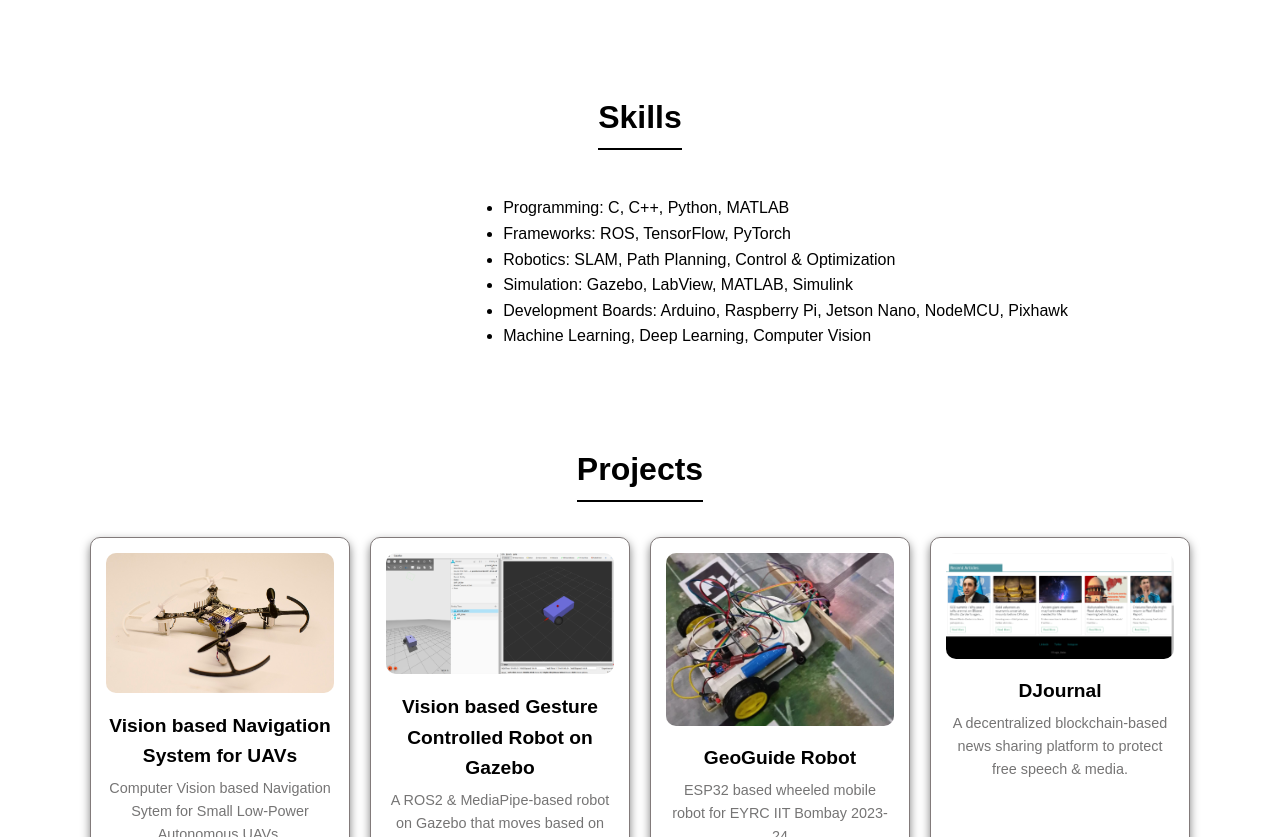
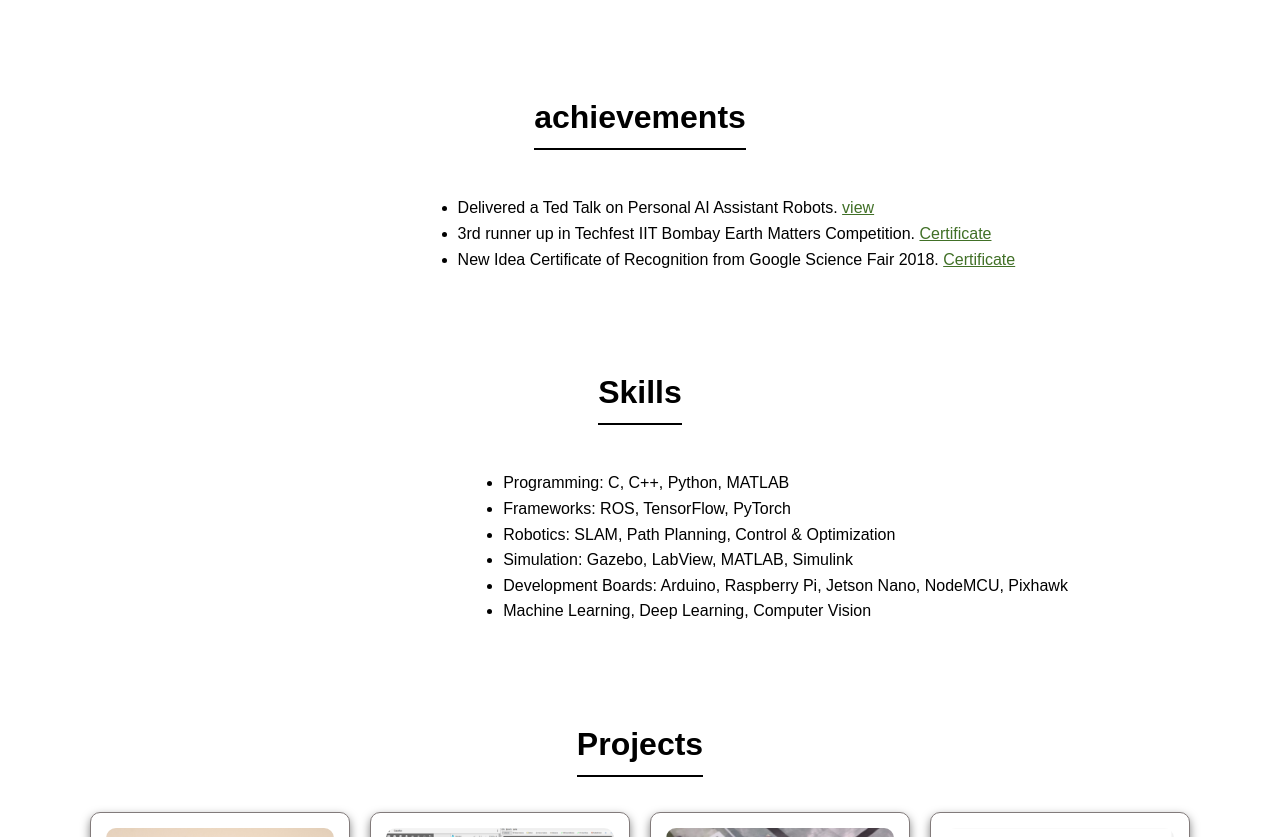
Before and after one commit to Vedansh360/PersonalWeb, a plain HTML site: page index.html in a window 1280 px wide. Shown: the part 1503-2340 px from the top of the page. Drawn offline with Linux system fonts and the light colour scheme; a script that the page names is missing.

Commit message:
Added achievements section.

```diff
--- a/index.html
+++ b/index.html
@@ -86,6 +86,17 @@
         </div>
     </section>
 
+    <section id="achievements">
+        <div class="achievements-container section-container">
+            <h2>achievements</h2>
+            <ul>
+                <li>Delivered a Ted Talk on Personal AI Assistant Robots. <span class="view-more-links"><a href="https://www.youtube.com/watch?v=HGuiJDRSZfY" target="_blank">view</a></span></li>
+                <li>3rd runner up in Techfest IIT Bombay Earth Matters Competition. <span class="view-more-links"><a href="https://1drv.ms/i/c/d0be1e62912bccee/Ee7MK5FiHr4ggNBKBwAAAAABZD2XSKoOe3mmJiDRHIKGDA?e=fczfYi" target="_blank">Certificate</a></span></li>
+                <li>New Idea Certificate of Recognition from Google Science Fair 2018. <span class="view-more-links"><a href="https://1drv.ms/b/c/d0be1e62912bccee/Ee7MK5FiHr4ggNAMBgAAAAABmjMKKdmKf_bgZHHKXlDCPw?e=JYuRZv" target="_blank">Certificate</a></span></li>
+            </ul>
+        </div>
+    </section>
+
     <section id="skills">
         <div class="skills-container section-container">
             <h2>Skills</h2>
--- a/styles.css
+++ b/styles.css
@@ -181,6 +181,16 @@ a:hover {
     border-radius: 10px;
 }
 
+/* Achievements Section */
+.achievements-container {
+    text-align: left;
+}
+
+.achievements-container ul {
+    margin-left: 34%;
+    margin-top: 30px;
+}
+
 /* Skills Section */
 .skills-container {
     text-align: left;
```
